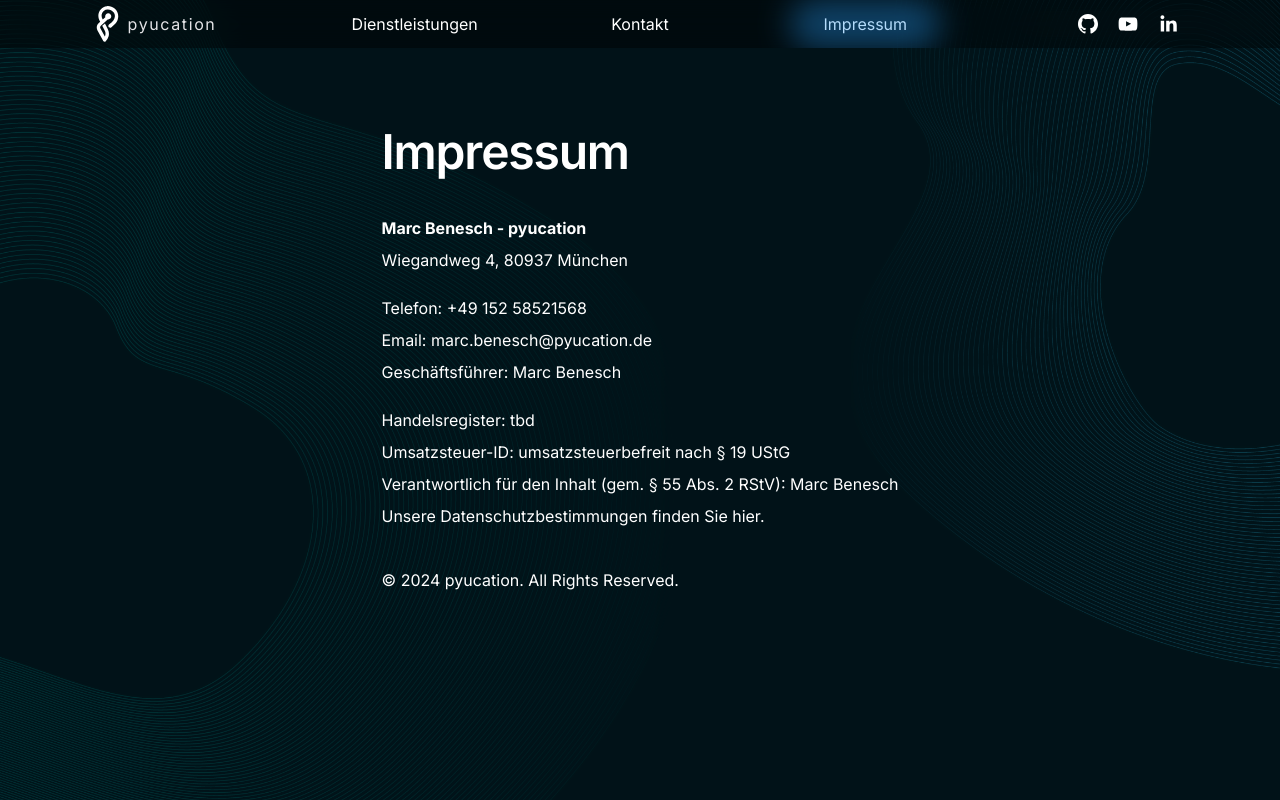
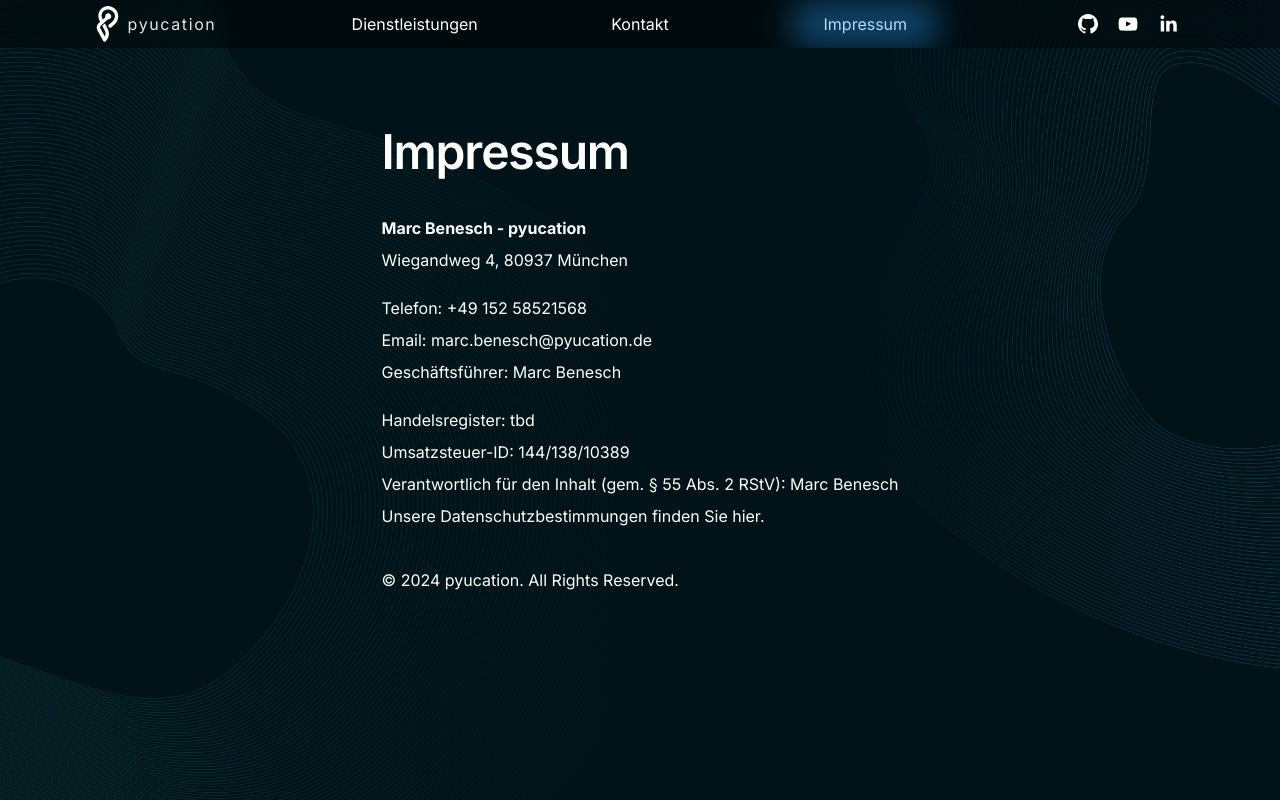
Before and after one commit to pyucation-org/pyucation-website, a Next.js app: page /imprint in a window 1280 px wide. Built offline with nearby package versions, Linux system fonts and the light colour scheme.

Commit message:
updated Umsatzsteuer-ID

```diff
--- a/src/app/imprint/page.js
+++ b/src/app/imprint/page.js
@@ -32,7 +32,7 @@
           <p className="text-white mb-6">Geschäftsführer: Marc Benesch</p>
           <p className="text-white mb-2">Handelsregister: tbd</p>
           <p className="text-white mb-2">
-            Umsatzsteuer-ID: umsatzsteuerbefreit nach § 19 UStG
+            Umsatzsteuer-ID: 144/138/10389
           </p>
           <p className="text-white my-2">
             Verantwortlich für den Inhalt (gem. § 55 Abs. 2 RStV): Marc Benesch
```
